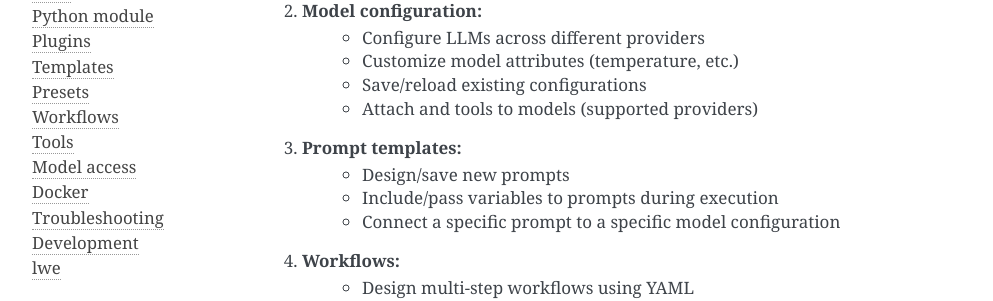
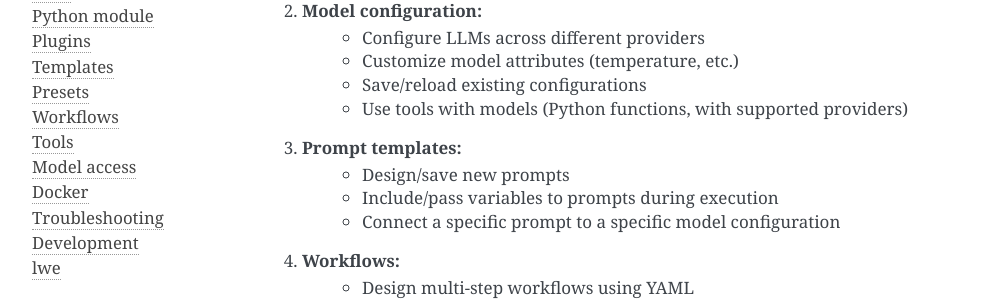
Before and after one commit to llm-workflow-engine/llm-workflow-engine, a Sphinx documentation site: the page built from docs/index.rst, in a window 1280 px wide. Shown: the part 537-838 px from the top of the page, without its empty margins (148-1141 px from the left). Built offline with Sphinx 7.4.7, drawn with Linux system fonts in a browser that asks for light colours.

Commit message:
clarify tool summary in doc

```diff
--- a/docs/index.rst
+++ b/docs/index.rst
@@ -25,7 +25,7 @@ At its heart, LWE has four main components:
     * Configure LLMs across different providers
     * Customize model attributes (temperature, etc.)
     * Save/reload existing configurations
-    * Attach and tools to models (supported providers)
+    * Use tools with models (Python functions, with supported providers)
 #. **Prompt templates:**
     * Design/save new prompts
     * Include/pass variables to prompts during execution
```
